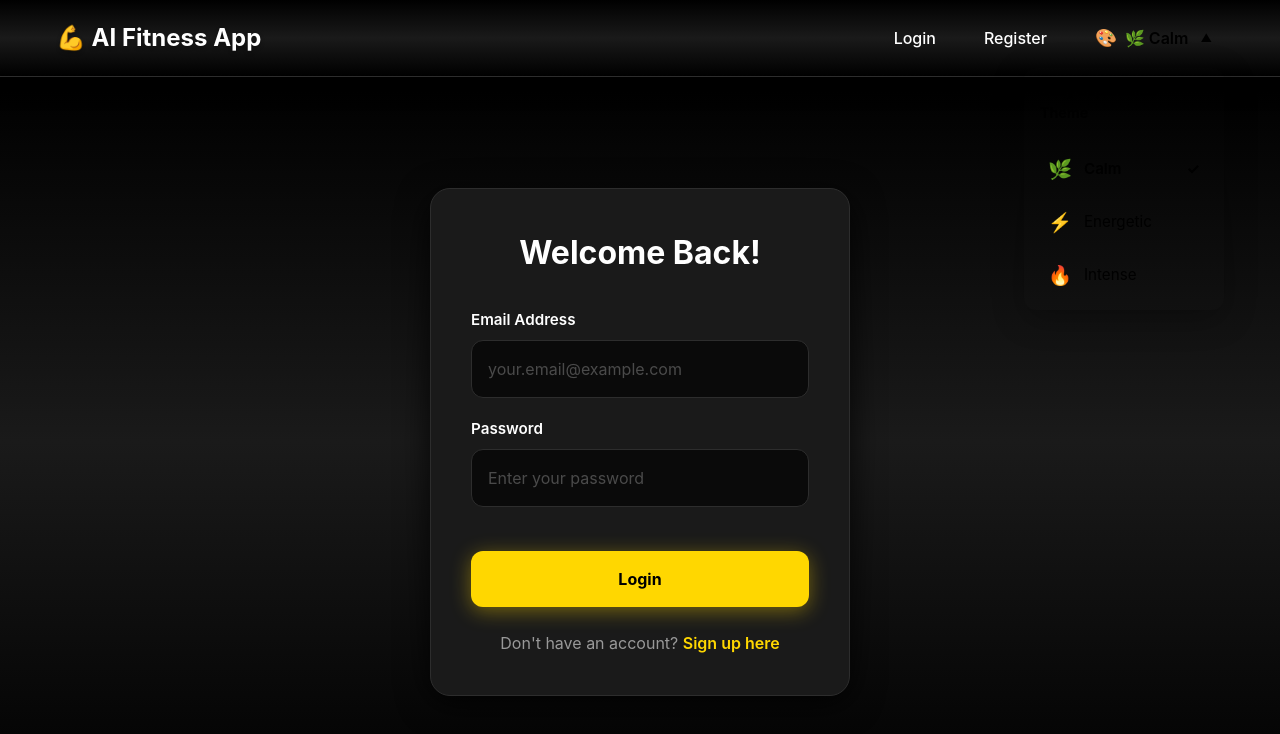
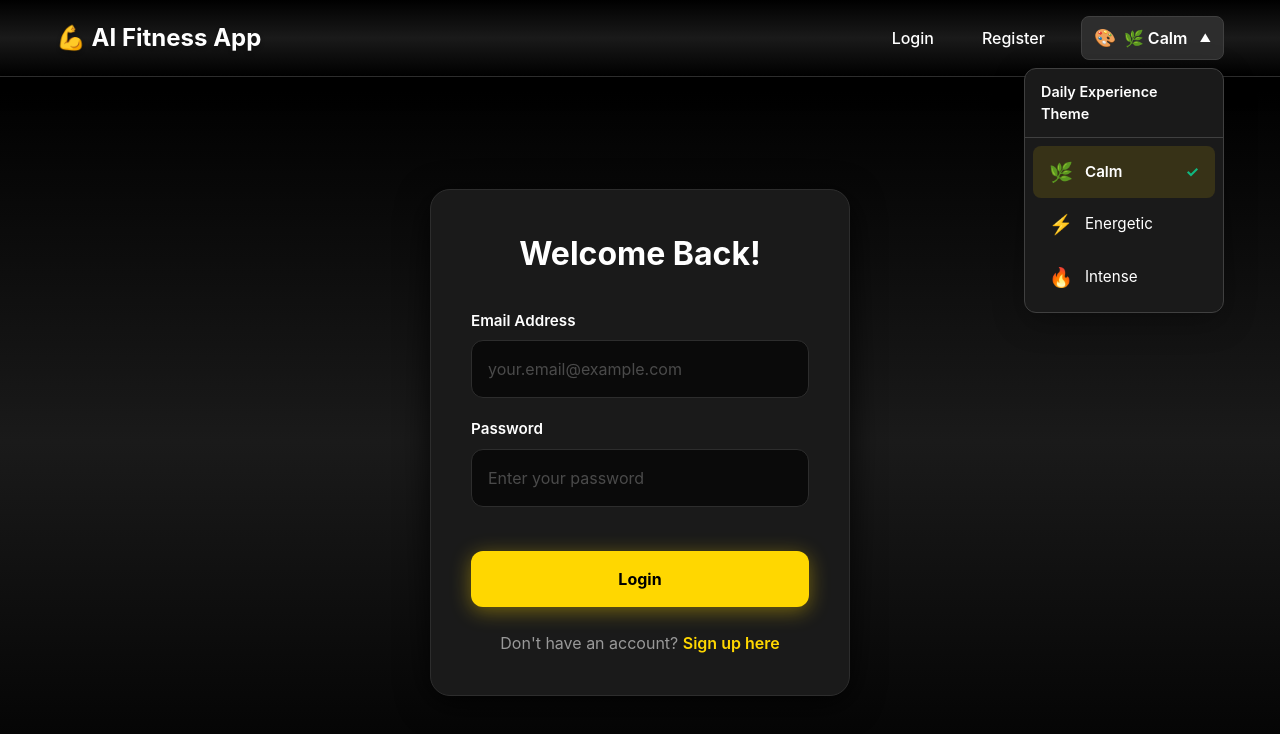
Before and after one commit to MwitiPeter/AIFITNESS-frontend, a React (Create React App) app: page /login in a window 1280 px wide. Both pictures are taken after a click on the button "Change theme". Shown: the top 734 px of the page. Built offline with nearby package versions, Linux system fonts and the light colour scheme; no server answers.

Commit message:
Demo Images

```diff
--- a/src/components/ThemeToggle.js
+++ b/src/components/ThemeToggle.js
@@ -1,10 +1,104 @@
-import React, { useState, useRef, useEffect } from 'react';
+import React, { useState, useRef, useEffect, useMemo } from 'react';
 import { useTheme } from '../context/ThemeContext';
+
+// Helper function to get CSS variable with fallback
+const getCSSVar = (varName, fallback) => {
+  if (typeof window === 'undefined') return fallback;
+  try {
+    const root = document.documentElement;
+    const value = getComputedStyle(root).getPropertyValue(varName).trim();
+    return value || fallback;
+  } catch {
+    return fallback;
+  }
+};
 
 const ThemeToggle = () => {
   const { currentTheme, changeTheme, resetToAutoTheme, availableThemes, manualOverride } = useTheme();
   const [isOpen, setIsOpen] = useState(false);
   const dropdownRef = useRef(null);
+
+  // Get dynamic styles based on current theme
+  const dynamicStyles = useMemo(() => ({
+    button: {
+      display: 'flex',
+      alignItems: 'center',
+      gap: '0.5rem',
+      backgroundColor: getCSSVar('--b2', '#2d2d2d'),
+      color: getCSSVar('--bc', '#ffffff'),
+      border: `1px solid ${getCSSVar('--b3', '#404040')}`,
+      padding: '0.5rem 0.75rem',
+      borderRadius: '8px',
+      cursor: 'pointer',
+      fontSize: 'clamp(0.85rem, 2.5vw, 1rem)',
+      minHeight: '44px',
+      transition: 'all 0.3s ease',
+      fontWeight: '600',
+      whiteSpace: 'nowrap'
+    },
+    dropdown: {
+      position: 'absolute',
+      top: '100%',
+      right: 0,
+      marginTop: '0.5rem',
+      backgroundColor: getCSSVar('--b1', '#1a1a1a'),
+      border: `1px solid ${getCSSVar('--b3', '#404040')}`,
+      borderRadius: '12px',
+      boxShadow: '0 8px 32px rgba(0, 0, 0, 0.3)',
+      minWidth: '200px',
+      zIndex: 1000,
+      overflow: 'hidden'
+    },
+    dropdownTitle: {
+      fontSize: '0.9rem',
+      fontWeight: '600',
+      color: getCSSVar('--bc', '#ffffff')
+    },
+    overrideBadge: {
+      fontSize: '0.7rem',
+      padding: '0.2rem 0.5rem',
+      backgroundColor: getCSSVar('--a', '#FFD700'),
+      color: getCSSVar('--ac', '#000000'),
+      borderRadius: '4px',
+      fontWeight: '600'
+    },
+    themeOption: {
+      width: '100%',
+      display: 'flex',
+      alignItems: 'center',
+      gap: '0.75rem',
+      padding: '0.75rem 1rem',
+      backgroundColor: 'transparent',
+      border: 'none',
+      borderRadius: '8px',
+      cursor: 'pointer',
+      transition: 'all 0.2s ease',
+      textAlign: 'left',
+      color: getCSSVar('--bc', '#ffffff'),
+      fontSize: '0.95rem'
+    },
+    themeOptionActive: {
+      backgroundColor: `${getCSSVar('--a', '#FFD700')}20`,
+      fontWeight: '600'
+    },
+    checkmark: {
+      color: getCSSVar('--su', '#10b981'),
+      fontWeight: 'bold'
+    },
+    resetButton: {
+      width: '100%',
+      padding: '0.75rem 1rem',
+      marginTop: '0.5rem',
+      backgroundColor: getCSSVar('--b2', '#2d2d2d'),
+      color: getCSSVar('--bc', '#ffffff'),
+      border: `1px solid ${getCSSVar('--b3', '#404040')}`,
+      borderRadius: '8px',
+      cursor: 'pointer',
+      fontSize: '0.9rem',
+      fontWeight: '600',
+      transition: 'all 0.2s ease'
+    }
+  }), [currentTheme]); // Recompute when theme changes
 
   // Close dropdown when clicking outside
   useEffect(() => {
@@ -40,7 +134,7 @@ const ThemeToggle = () => {
     <div style={styles.container} ref={dropdownRef}>
       <button
         onClick={() => setIsOpen(!isOpen)}
-        style={styles.button}
+        style={dynamicStyles.button}
         aria-label="Change theme"
         title="Daily Experience Theme"
       >
@@ -50,11 +144,11 @@ const ThemeToggle = () => {
       </button>
 
       {isOpen && (
-        <div style={styles.dropdown}>
-          <div style={styles.dropdownHeader}>
-            <span style={styles.dropdownTitle}>Daily Experience Theme</span>
+        <div style={dynamicStyles.dropdown}>
+          <div style={{...styles.dropdownHeader, borderBottom: `1px solid ${getCSSVar('--b3', '#404040')}`}}>
+            <span style={dynamicStyles.dropdownTitle}>Daily Experience Theme</span>
             {manualOverride && (
-              <span style={styles.overrideBadge}>Manual</span>
+              <span style={dynamicStyles.overrideBadge}>Manual</span>
             )}
           </div>
 
@@ -64,14 +158,14 @@ const ThemeToggle = () => {
                 key={theme}
                 onClick={() => handleThemeSelect(theme)}
                 style={{
-                  ...styles.themeOption,
-                  ...(currentTheme === theme ? styles.themeOptionActive : {})
+                  ...dynamicStyles.themeOption,
+                  ...(currentTheme === theme ? dynamicStyles.themeOptionActive : {})
                 }}
               >
                 <span style={styles.themeIcon}>{themeLabels[theme].split(' ')[0]}</span>
                 <span style={styles.themeName}>{themeLabels[theme].split(' ')[1]}</span>
                 {currentTheme === theme && (
-                  <span style={styles.checkmark}>✓</span>
+                  <span style={dynamicStyles.checkmark}>✓</span>
                 )}
               </button>
             ))}
@@ -80,7 +174,7 @@ const ThemeToggle = () => {
           {manualOverride && (
             <button
               onClick={handleReset}
-              style={styles.resetButton}
+              style={dynamicStyles.resetButton}
             >
               🔄 Reset to Auto
             </button>
@@ -96,22 +190,6 @@ const styles = {
     position: 'relative',
     display: 'inline-block'
   },
-  button: {
-    display: 'flex',
-    alignItems: 'center',
-    gap: '0.5rem',
-    backgroundColor: 'hsl(var(--b2))',
-    color: 'hsl(var(--bc))',
-    border: '1px solid hsl(var(--b3))',
-    padding: '0.5rem 0.75rem',
-    borderRadius: '8px',
-    cursor: 'pointer',
-    fontSize: 'clamp(0.85rem, 2.5vw, 1rem)',
-    minHeight: '44px',
-    transition: 'all 0.3s ease',
-    fontWeight: '600',
-    whiteSpace: 'nowrap'
-  },
   icon: {
     fontSize: '1.1rem'
   },
@@ -122,83 +200,20 @@ const styles = {
     fontSize: '0.7rem',
     marginLeft: '0.25rem'
   },
-  dropdown: {
-    position: 'absolute',
-    top: '100%',
-    right: 0,
-    marginTop: '0.5rem',
-    backgroundColor: 'hsl(var(--b1))',
-    border: '1px solid hsl(var(--b3))',
-    borderRadius: '12px',
-    boxShadow: '0 8px 32px rgba(0, 0, 0, 0.3)',
-    minWidth: '200px',
-    zIndex: 1000,
-    overflow: 'hidden'
-  },
   dropdownHeader: {
     padding: '0.75rem 1rem',
-    borderBottom: '1px solid hsl(var(--b3))',
     display: 'flex',
     justifyContent: 'space-between',
     alignItems: 'center'
   },
-  dropdownTitle: {
-    fontSize: '0.9rem',
-    fontWeight: '600',
-    color: 'hsl(var(--bc))'
-  },
-  overrideBadge: {
-    fontSize: '0.7rem',
-    padding: '0.2rem 0.5rem',
-    backgroundColor: 'hsl(var(--a))',
-    color: 'hsl(var(--ac))',
-    borderRadius: '4px',
-    fontWeight: '600'
-  },
   themeList: {
     padding: '0.5rem'
-  },
-  themeOption: {
-    width: '100%',
-    display: 'flex',
-    alignItems: 'center',
-    gap: '0.75rem',
-    padding: '0.75rem 1rem',
-    backgroundColor: 'transparent',
-    border: 'none',
-    borderRadius: '8px',
-    cursor: 'pointer',
-    transition: 'all 0.2s ease',
-    textAlign: 'left',
-    color: 'hsl(var(--bc))',
-    fontSize: '0.95rem'
-  },
-  themeOptionActive: {
-    backgroundColor: 'hsl(var(--a) / 0.1)',
-    fontWeight: '600'
   },
   themeIcon: {
     fontSize: '1.2rem'
   },
   themeName: {
     flex: 1
-  },
-  checkmark: {
-    color: 'hsl(var(--su))',
-    fontWeight: 'bold'
-  },
-  resetButton: {
-    width: '100%',
-    padding: '0.75rem 1rem',
-    marginTop: '0.5rem',
-    backgroundColor: 'hsl(var(--b2))',
-    color: 'hsl(var(--bc))',
-    border: '1px solid hsl(var(--b3))',
-    borderRadius: '8px',
-    cursor: 'pointer',
-    fontSize: '0.9rem',
-    fontWeight: '600',
-    transition: 'all 0.2s ease'
   }
 };
 
```
